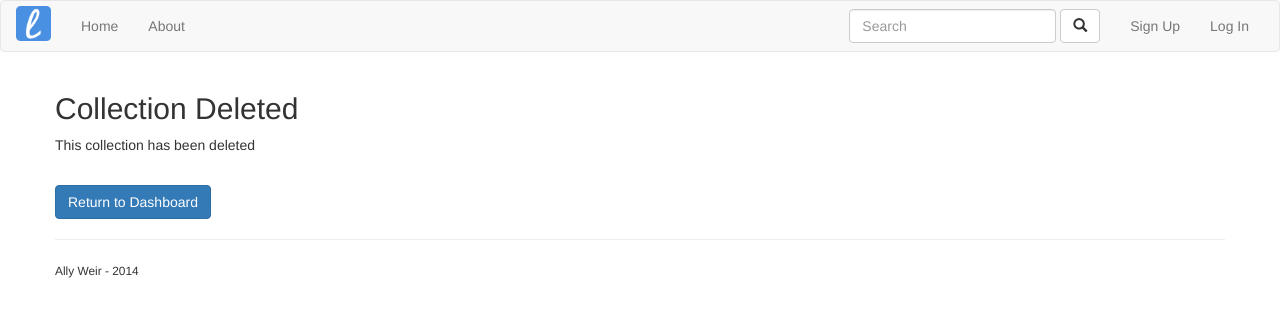
After one commit to allyjweir/lackawanna, a Django app: template lackawanna/templates/collection/collection_delete_done.html in a window 1280 px wide. The commit adds this page. Shown: the top 317 px of the page. Run offline with Django 3.2, Linux system fonts and the light colour scheme; the template is opened without the code that fills it, so the values that code supplies are empty; some libraries are stand-ins or nearby versions.

Commit message:
Added ability to delete collections

```diff
--- a/lackawanna/collection/views.py
+++ b/lackawanna/collection/views.py
@@ -25,7 +25,7 @@ class CollectionUpdateView(LoginRequiredMixin, UpdateView):
 
 class CollectionDeleteView(LoginRequiredMixin, DeleteView):
     model = Collection
-    success_url = reverse_lazy('collection:list')
+    success_url = reverse_lazy('collection:delete_confirmed')
 
 
 class CollectionDetailView(LoginRequiredMixin, DetailView):
--- /dev/null
+++ b/lackawanna/templates/collection/collection_delete_done.html
@@ -0,0 +1,12 @@
+{% extends "base.html" %}
+
+{% load i18n %}
+
+{% block head_title %}Collection Deleted{% endblock %}
+
+{% block content %}
+    <h2>Collection Deleted</h2>
+    <p>This collection has been deleted</p>
+    <br/>
+    <a href="{% url 'dashboard:index' %}"><button class="btn btn-primary">Return to Dashboard</button></a>
+{% endblock %}
```
Also changed, not shown: lackawanna/collection/urls.py (+11 -0 lines), lackawanna/templates/collection/collection_confirm_delete.html (+3 -4 lines).
